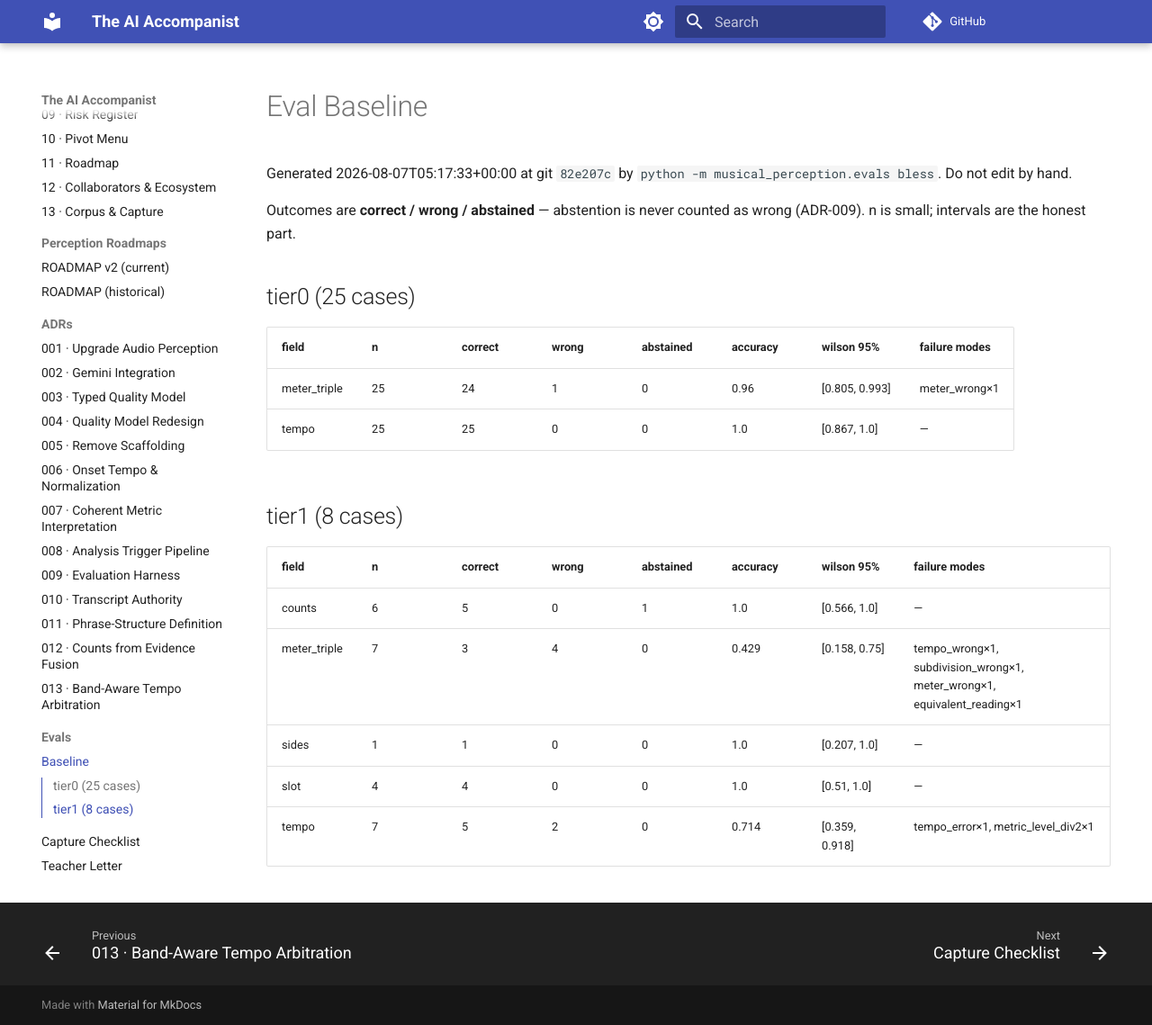
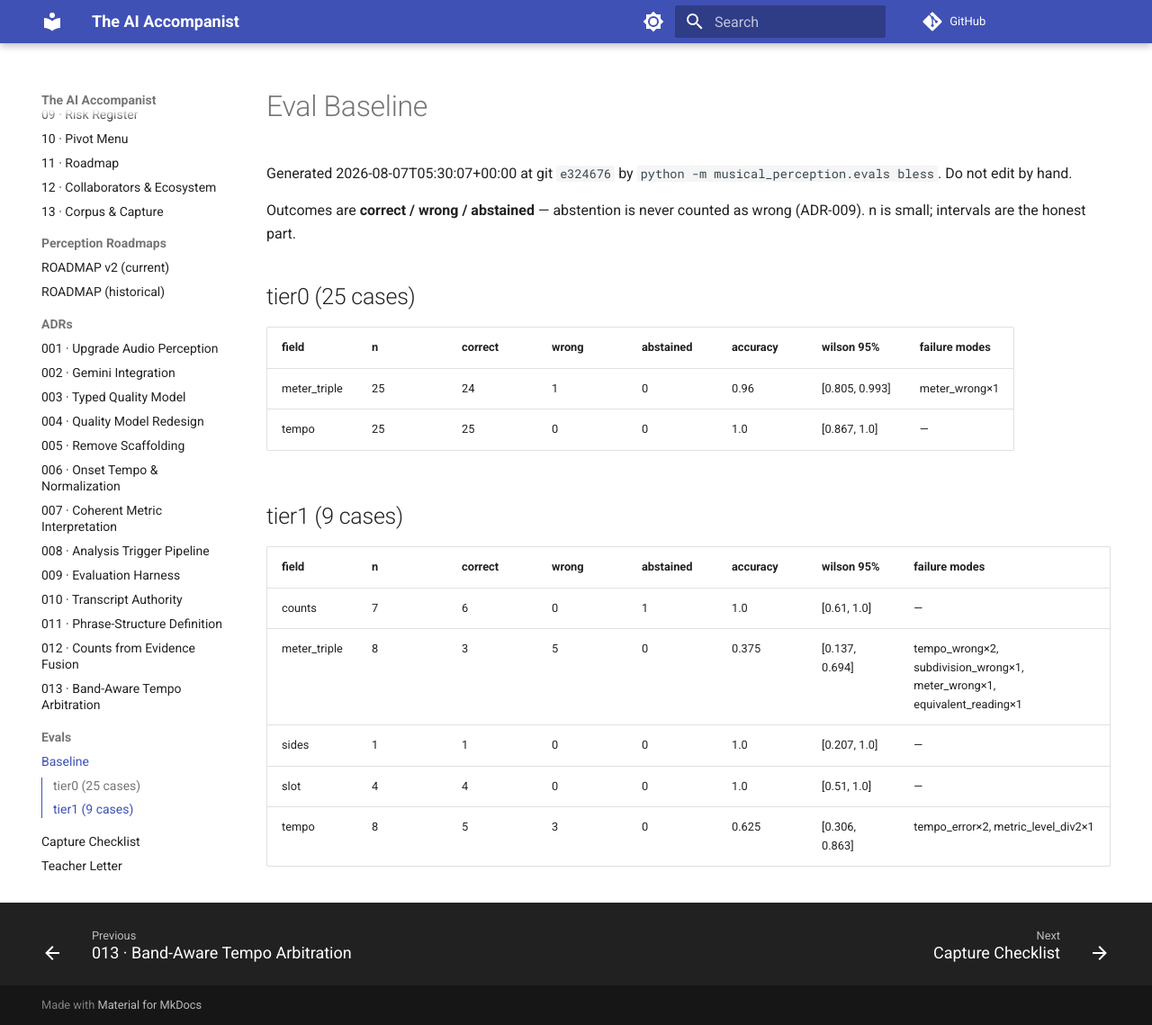
Before and after one commit to ben-juodvalkis/musical-perception, an MkDocs documentation site: the page built from docs/evals/baseline.md, in a window 1280 px wide and 1139 px high. Shown: the whole window at 90% size. Built offline with MkDocs 1.6.1 and Material for MkDocs 9.7.7, drawn with Linux system fonts in a browser that asks for light colours; comment, search, counter and statistics services are not loaded.

Commit message:
feat: rig clip 4 (6/8, accented) — first compound meter recognized
Ben's ONE/FOUR accents made Gemini hear 6/8 (a first), while the same
expressive delivery poisoned the onset tempo: agogic long-short IOI
pairs at bar boundaries dragged the median to 84.7 against a confirmed
100 click (spoken median 96.3 — on the click). Third consecutive clip
where the marker path was the most truthful signal while under its
arbitration gate. Candidate next change: dominant-cluster IOI for onset
tempo instead of global median. Take 1 bounced silent and was discarded
before entering the benchmark.

Co-Authored-By: Claude Fable 5 <noreply@anthropic.com>

```diff
--- a/docs/evals/baseline.md
+++ b/docs/evals/baseline.md
@@ -1,6 +1,6 @@
 # Eval Baseline
 
-Generated 2026-08-07T05:17:33+00:00 at git `82e207c` by `python -m musical_perception.evals bless`. Do not edit by hand.
+Generated 2026-08-07T05:30:07+00:00 at git `e324676` by `python -m musical_perception.evals bless`. Do not edit by hand.
 
 Outcomes are **correct / wrong / abstained** — abstention is never
 counted as wrong (ADR-009). n is small; intervals are the honest part.
@@ -12,12 +12,12 @@ counted as wrong (ADR-009). n is small; intervals are the honest part.
 | meter_triple | 25 | 24 | 1 | 0 | 0.96 | [0.805, 0.993] | meter_wrong×1 |
 | tempo | 25 | 25 | 0 | 0 | 1.0 | [0.867, 1.0] | — |
 
-## tier1 (8 cases)
+## tier1 (9 cases)
 
 | field | n | correct | wrong | abstained | accuracy | wilson 95% | failure modes |
 |---|---|---|---|---|---|---|---|
-| counts | 6 | 5 | 0 | 1 | 1.0 | [0.566, 1.0] | — |
-| meter_triple | 7 | 3 | 4 | 0 | 0.429 | [0.158, 0.75] | tempo_wrong×1, subdivision_wrong×1, meter_wrong×1, equivalent_reading×1 |
+| counts | 7 | 6 | 0 | 1 | 1.0 | [0.61, 1.0] | — |
+| meter_triple | 8 | 3 | 5 | 0 | 0.375 | [0.137, 0.694] | tempo_wrong×2, subdivision_wrong×1, meter_wrong×1, equivalent_reading×1 |
 | sides | 1 | 1 | 0 | 0 | 1.0 | [0.207, 1.0] | — |
 | slot | 4 | 4 | 0 | 0 | 1.0 | [0.51, 1.0] | — |
-| tempo | 7 | 5 | 2 | 0 | 0.714 | [0.359, 0.918] | tempo_error×1, metric_level_div2×1 |
+| tempo | 8 | 5 | 3 | 0 | 0.625 | [0.306, 0.863] | tempo_error×2, metric_level_div2×1 |
```
Also changed, not shown: 6 other files.
